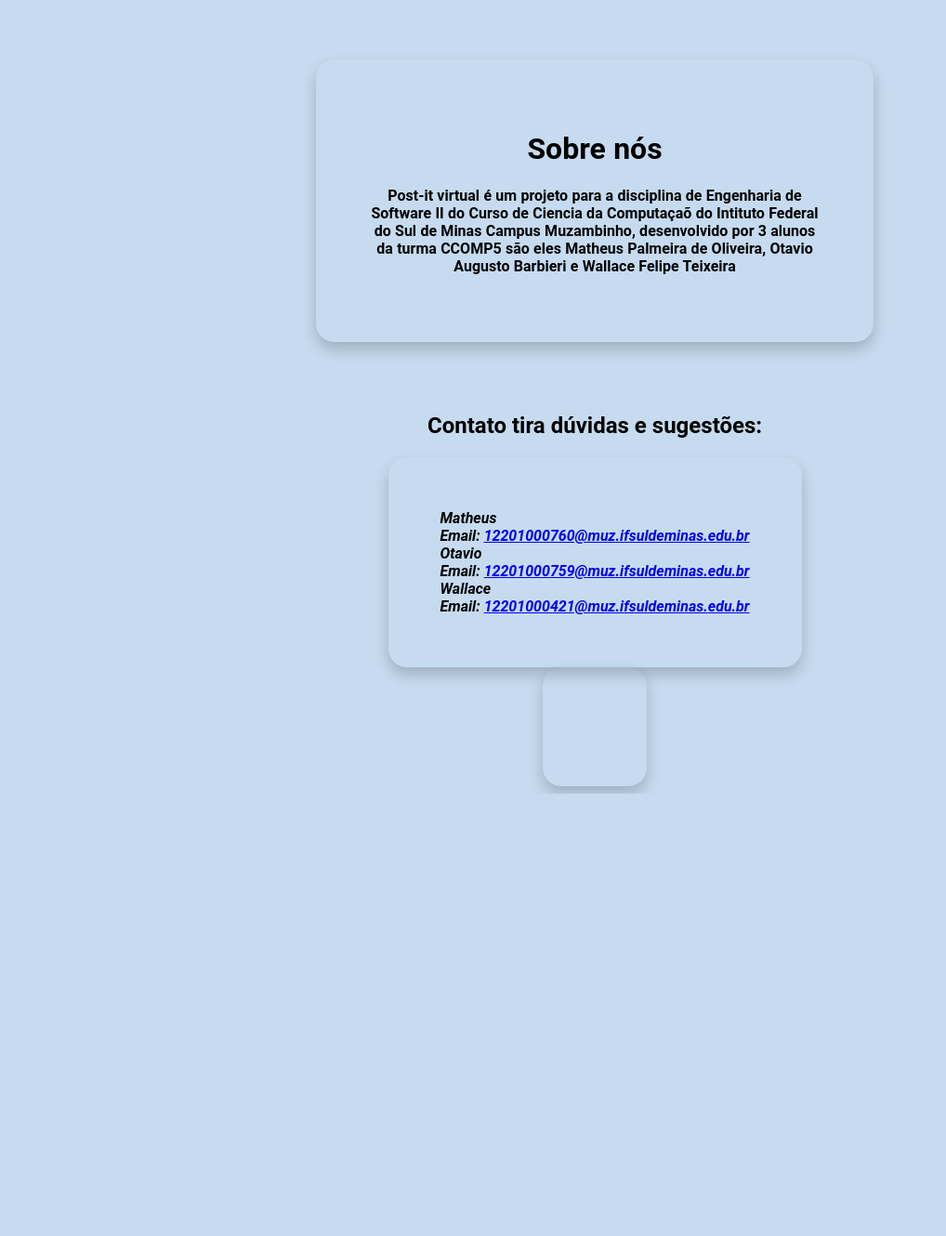
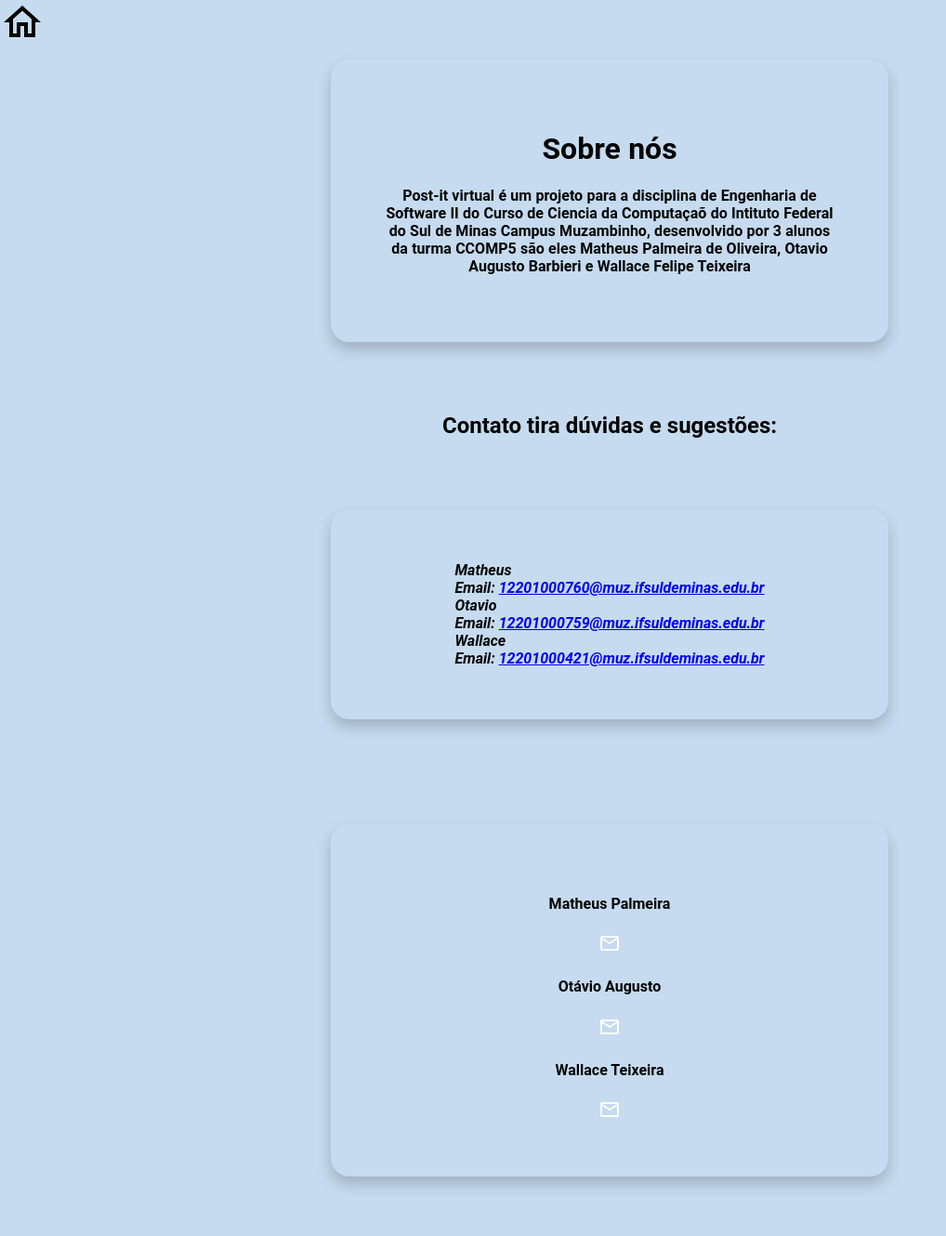
Before and after one commit to Gwynbleidd203/Projeto-de-Engenharia-II---Task-Manager, a Flask app: page /sobre in a window 1280 px wide. Shown: the whole page at 93% size, without its empty margins (0-1018 px from the left). Before the commit the page ends 854 px from the top, so only its background shows below. Run offline with Flask 2, Linux system fonts and the light colour scheme; some libraries are stand-ins or nearby versions.

Commit message:
new about 1.1

```diff
--- a/static/css/style.css
+++ b/static/css/style.css
@@ -415,16 +415,19 @@ body {
 #home-btn {
   width: 48px;
   height: 48px;
-  position: fixed;
+  position: absolute;
   top: 0;
   left: 0;
+  z-index: 10;
 }
 
 .about-us {
   display: flex;
+  align-self: center;
+  margin: auto;
   flex-direction: column;
   align-items: center;
-  justify-content: space-around;
+  justify-content: center;
   flex-wrap: wrap;
   flex-shrink: initial;
 }
@@ -443,11 +446,26 @@ body {
 }
 
 .about-us-contact {
+  display: flex;
+  flex-direction: column;
+  align-items: center;
+  justify-content: space-around;
+  margin: 56px auto;
+  width: calc(50vw + 10px);
   padding: 56px;
   border-radius: 20px;
   max-width: 600px;
   box-shadow: 0px 8px 16px 0px rgba(0,0,0,0.2);
 }
+
+.contact {
+  display: flex;
+  flex-direction: column;
+  align-items: center;
+  justify-content: space-around;
+}
+
+
 
 /* Modal End */
 
--- a/templates/index.html
+++ b/templates/index.html
@@ -28,7 +28,6 @@
 
     <a href="{{ url_for('sobre') }}">About</a>
 
-
     {% endif %}
 
 {% endblock %}
--- a/templates/sobre.html
+++ b/templates/sobre.html
@@ -1,6 +1,8 @@
 {% extends "template.html" %}
 
 {% block content %}
+
+    <a href="{{ url_for('index') }}"><img id="home-btn" src="..//static/icons/home_white_24dp.svg" alt=""></a>
 
     <div class="about-us">
        <div class="about-us-description">
@@ -25,7 +27,29 @@
         </div>
 
         <div class="about-us-contact">
-            <p></p>
+            <div class="contact">
+                <h4>Matheus Palmeira</h4>
+
+                <div class="contact-media">
+                    <a href="mailto:12201000760@muz.ifsuldeminas.edu.br" target="_blank"><img src="..//static/icons/email.svg" alt=""></a>
+                </div>
+            </div>
+
+            <div class="contact">
+                <h4>Otávio Augusto</h4>
+
+                <div class="contact-media">
+                    <a href="mailto:12201000759@muz.ifsuldeminas.edu.br" target="_blank"><img src="..//static/icons/email.svg" alt=""></a>
+                </div>
+            </div>
+
+            <div class="contact">
+                <h4>Wallace Teixeira</h4>
+
+                <div class="contact-media">
+                    <a href="mailto:12201000421@muz.ifsuldeminas.edu.br" target="_blank"><img src="..//static/icons/email.svg" alt=""></a>
+                </div>
+            </div>
         </div>
 
     </div>
```
